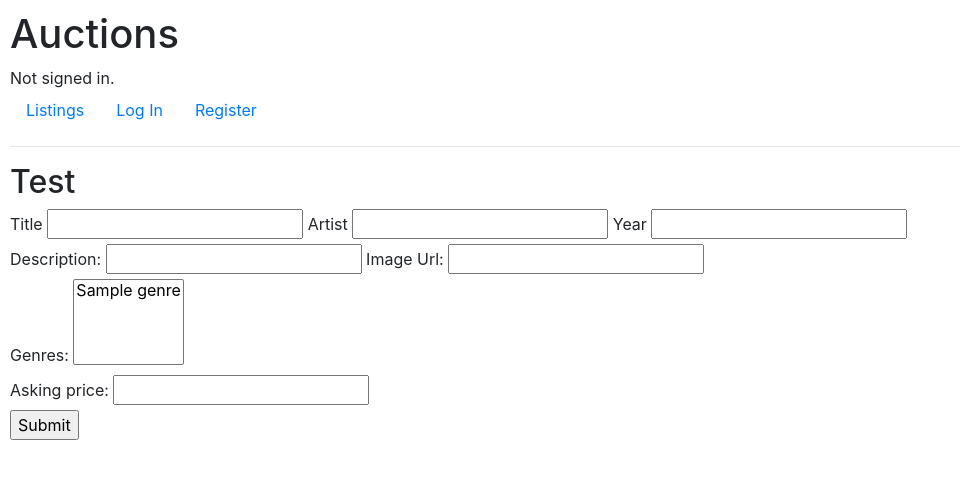
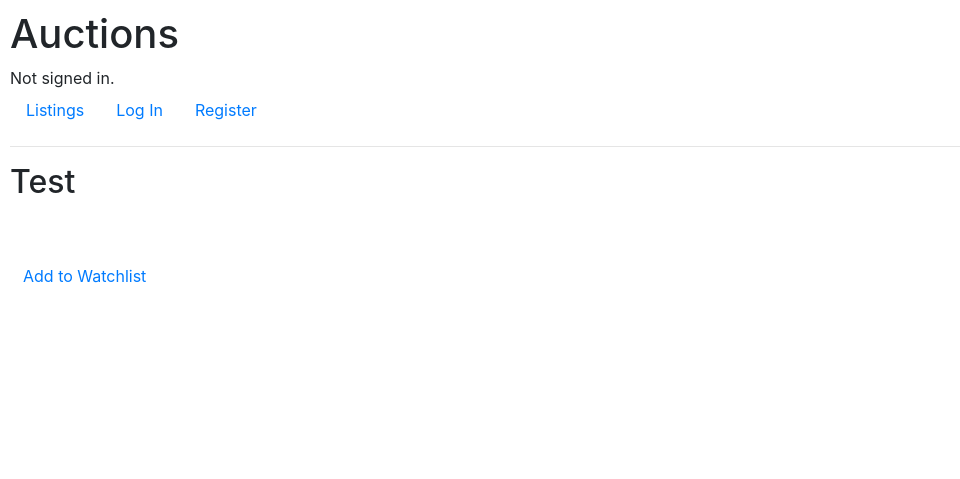
Before and after one commit to mrumiker/ebay-clone, a Django app: page /test in a window 1280 px wide. Shown: the top 479 px of the page, without its empty margins (0-960 px from the left). Run offline with Django 3.2, Linux system fonts and the light colour scheme; tables that the repository leaves empty hold one stand-in row (values such as "Sample post"); some libraries are stand-ins or nearby versions.

Commit message:
secure Add/Delete from watchlist request

```diff
--- a/auctions/templates/auctions/test.html
+++ b/auctions/templates/auctions/test.html
@@ -2,18 +2,13 @@
 
 {% block body %}
 <h2>Test</h2>
-<form action="{% url 'create' %}" method="post">
+<form action="{% url 'add_to_watchlist' %}" method="post">
   {% csrf_token %}
-  <label for="albumName">Title </label> {{ form.title }}
-  <label for="artistName">Artist </label> {{ form.artist }}
-  <label for="releaseYear">Year </label> {{ form.year }}<br />
-  <label for="albumDescription">Description: </label> {{ form.description }}
-  <label for="albumCover">Image Url: </label> {{ form.image_url }}<br />
-  <label for="albumGenres">Genres: </label> {{ form.genres }}<br />
-  <label for="albumPrice">Asking price: </label> {{ form.initial_price }}
 
-  <input type="hidden" name="seller" value="{{ user.id }}"><br />
-  <input type="submit" value="Submit">
+  <input type="hidden" name="album" value="{{ album.id }}"><br />
+
+  <input type="hidden" name="user" value="{{ user.id }}"><br />
+  <input type="submit" class="btn btn-link" value="Add to Watchlist">
 </form>
 
 {% endblock %}
--- a/auctions/urls.py
+++ b/auctions/urls.py
@@ -14,9 +14,9 @@ urlpatterns = [
     path("close", views.close, name="close"),
     path("comment", views.comment, name="comment"),
     path("watchlist/<int:user_id>", views.watchlist, name="watchlist"),
-    path("delete_from_watchlist/<int:user_id>/<int:album_id>",
+    path("delete_from_watchlist",
          views.delete_from_watchlist, name="delete_from_watchlist"),
-    path("add_to_watchlist/<int:user_id>/<int:album_id>",
+    path("add_to_watchlist",
          views.add_to_watchlist, name="add_to_watchlist"),
     path("genre/<str:genre_name>", views.genre, name="genre"),
 ]
--- a/auctions/views.py
+++ b/auctions/views.py
@@ -212,7 +212,9 @@ def watchlist(request, user_id):
 
 
 @login_required
-def add_to_watchlist(request, album_id, user_id):
+def add_to_watchlist(request):
+    album_id = request.POST["album"]
+    user_id = request.POST["user"]
     album = Album.objects.get(id=album_id)
     watcher = User.objects.get(id=user_id)
     album.watchers.add(watcher)
@@ -221,7 +223,9 @@ def add_to_watchlist(request, album_id, user_id):
 
 
 @login_required
-def delete_from_watchlist(request, album_id, user_id):
+def delete_from_watchlist(request):
+    album_id = request.POST["album"]
+    user_id = request.POST["user"]
     album = Album.objects.get(id=album_id)
     watcher = User.objects.get(id=user_id)
     album.watchers.remove(watcher)
@@ -248,13 +252,7 @@ def genre(request, genre_name):
 
 
 def test(request):
-    if request.method == 'POST':
-        form = AlbumForm(request.POST)
-
-        if form.is_valid():
-            form.save()
-            return HttpResponseRedirect(reverse("index"))
-        raise ValidationError("Something went wrong. Please try again.")
+    album = Album.objects.get(id=1)
     return render(request, "auctions/test.html", {
-        "form": AlbumForm()
+        "album": album
     })
```
Also changed, not shown: auctions/templates/auctions/listing.html (+10 -7 lines).
